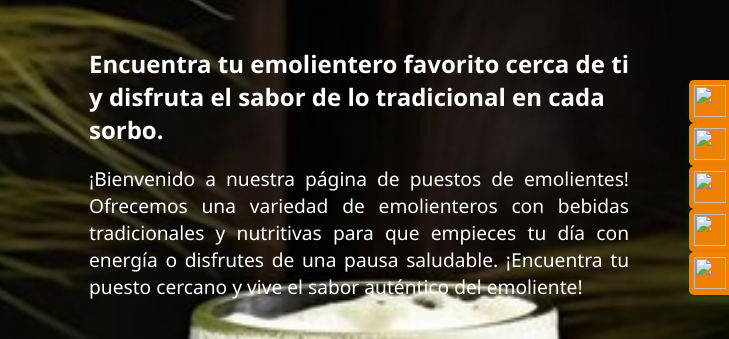
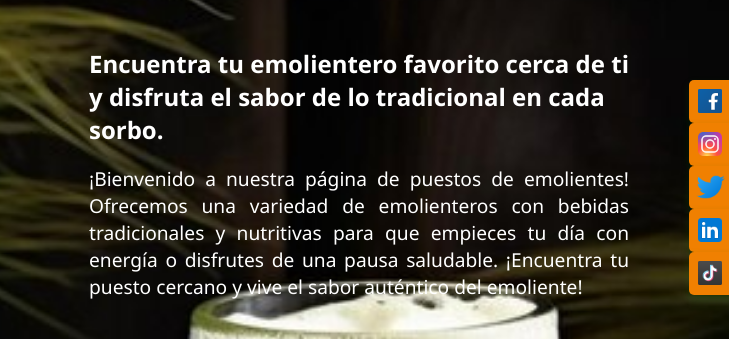
Before and after one commit to Nelson229150/EMOLIFY.github.io, a plain HTML site: page index.html in a window 1280 px wide. Shown: the part 166-505 px from the top of the page, 551-1280 px from the left. Drawn offline with Linux system fonts and the light colour scheme; files whose address does not match are found by name.

Commit message:
Update index.html

```diff
--- a/index.html
+++ b/index.html
@@ -120,31 +120,31 @@
   <ul class="Banner_SN">
     <li>
       <a href="https://www.facebook.com/?locale=es_LA" target="_blank">
-        <img src="IMGG/descargar (2).png" width="32" height="32" />
+        <img src="descargar (2).png" width="32" height="32" />
         <p>Danos un like<br />Facebook</p>
       </a>
     </li>
     <li>
       <a href="https://www.instagram.com/" target="_blank">
-        <img src="IMGG/descargar (5).png" width="32" height="32" />
+        <img src="descargar (5).png" width="32" height="32" />
         <p>Danos un like<br />Instagram</p>
       </a>
     </li>
     <li>
       <a href="https://x.com/?lang=es" target="_blank">
-        <img src="IMGG/descargar (1).png" width="32" height="32" />
+        <img src="descargar (1).png" width="32" height="32" />
         <p>Danos un like<br />Twitter</p>
       </a>
     </li>
     <li>
       <a href="https://www.linkedin.com/home" target="_blank">
-        <img src="IMGG/descargar (4).png" width="32" height="32" />
+        <img src="descargar (4).png" width="32" height="32" />
         <p>Danos un like<br />Linkedin</p>
       </a>
     </li>
     <li>
       <a href="https://www.tiktok.com/es/" target="_blank">
-        <img src="IMGG/descargar (6).png" width="32" height="32" />
+        <img src="descargar (6).png" width="32" height="32" />
         <p>Danos un like<br />Tik Tok</p>
       </a>
     </li>
```
